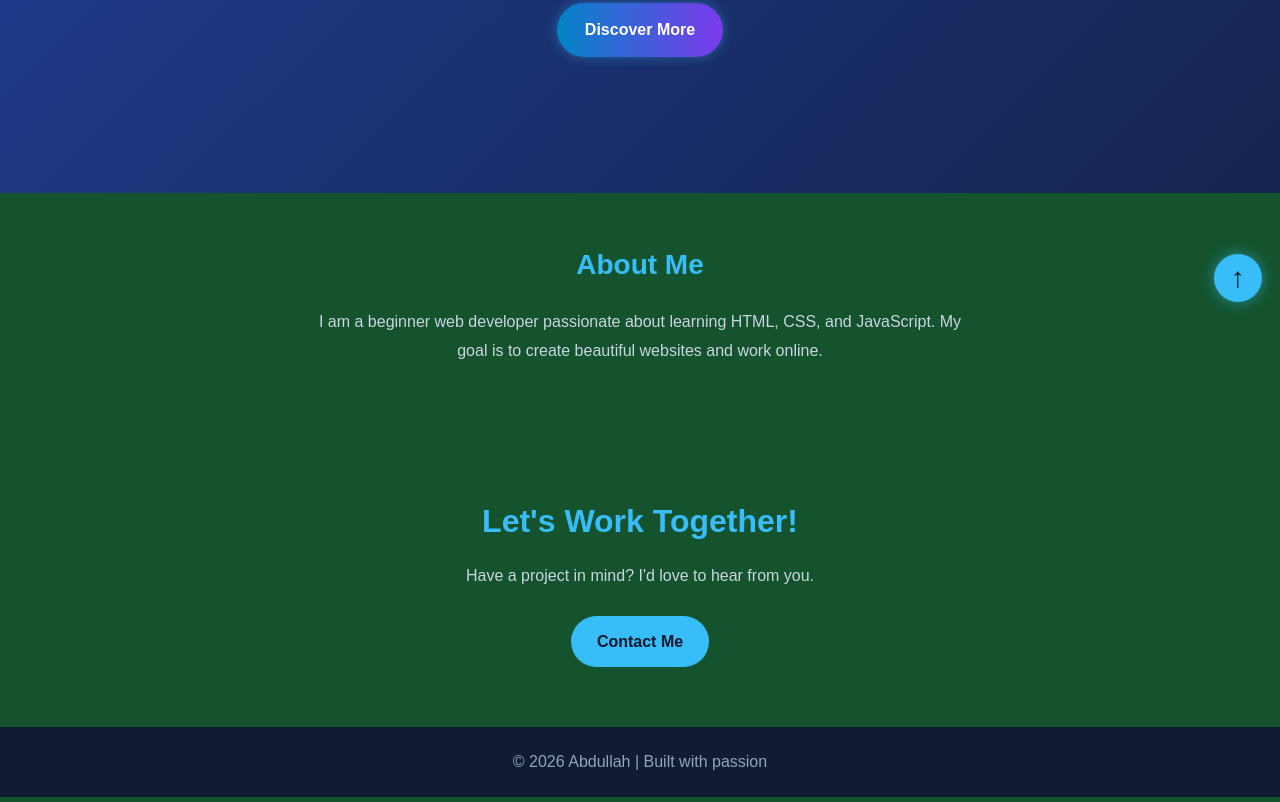
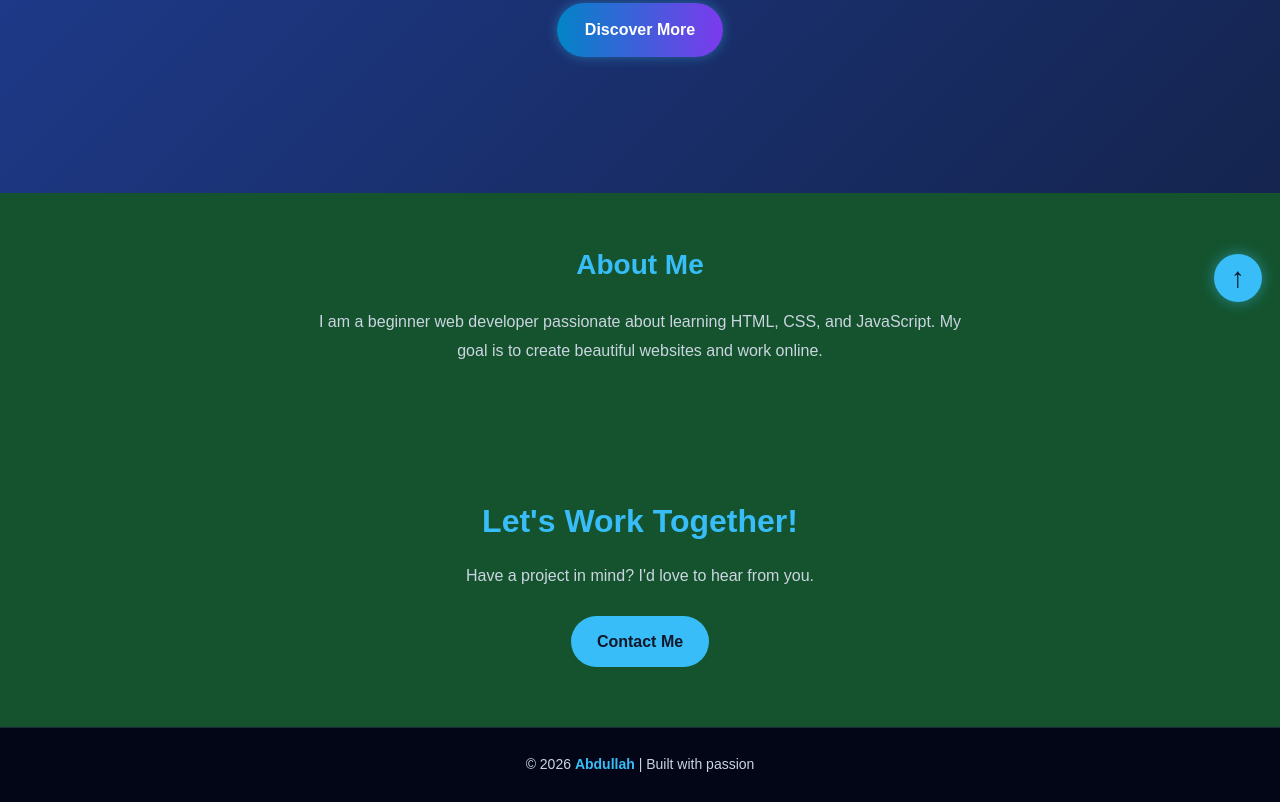
Before and after one commit to Abdullahforman/my-first-website, a plain HTML site: page index.html in a window 1280 px wide. Shown: the part 478-1280 px from the top of the page. Drawn offline with Linux system fonts and the light colour scheme.

Commit message:
Enhance footer with styled name
Updated footer to include a span around the name for styling.

```diff
--- a/index.html
+++ b/index.html
@@ -325,6 +325,35 @@
 .back-to-top:hover {
   transform: translateY(-4px);
 }
+footer {
+  background: #020617;
+  color: #cbd5e1;
+  text-align: center;
+  padding: 25px 16px;
+  border-top: 1px solid #1e293b;
+  box-sizing: border-box;
+}
+
+footer p {
+  font-size: 14px;
+  line-height: 1.7;
+  margin: 0;
+}
+
+footer p span {
+  color: #38bdf8;
+  font-weight: bold;
+}
+
+@media screen and (max-width: 600px) {
+  footer {
+    padding: 22px 14px;
+  }
+
+  footer p {
+    font-size: 13px;
+  }
+}
  </style>
 </head>
 <body>
@@ -377,7 +406,7 @@
   </a>
 </section>
   <footer>
-    <p>© 2026 Abdullah | Built with passion</p>
+  <p>© 2026 <span>Abdullah</span> | Built with passion</p>
   </footer>
 
 <a href="#home" class="back-to-top" aria-label="Back to top">↑</a>
```
